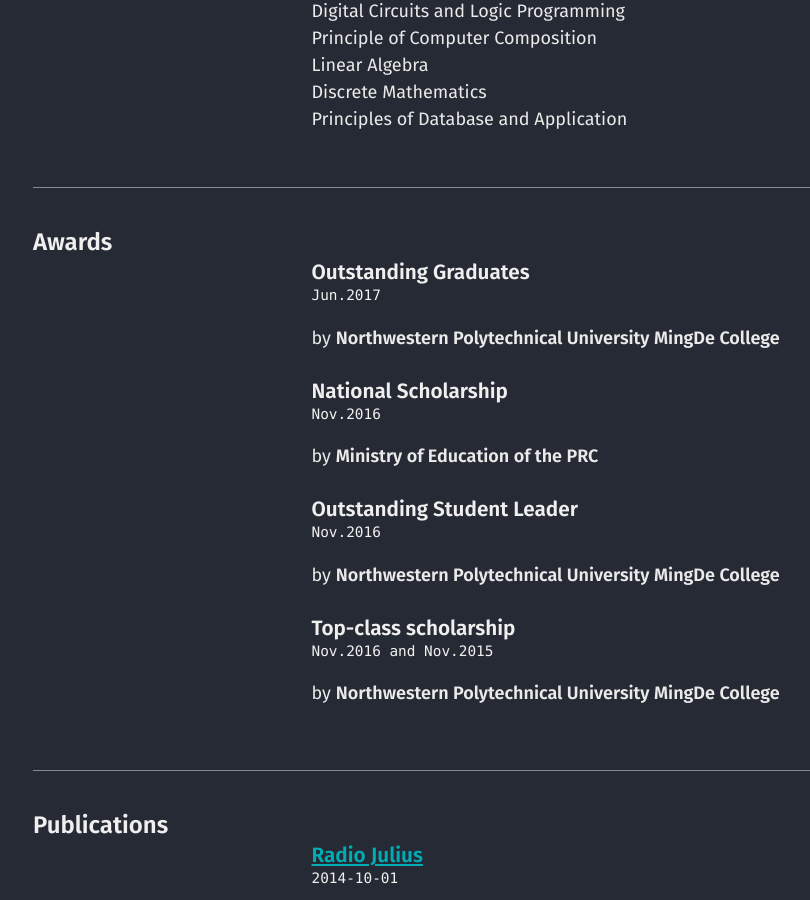
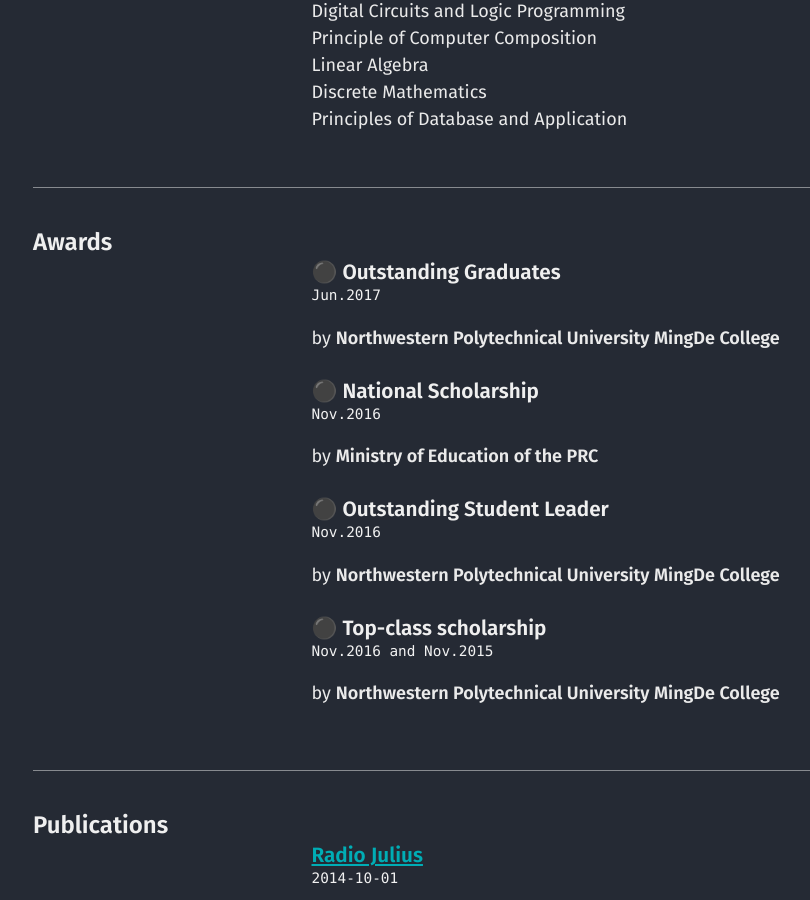
Before and after one commit to chen709847237/chen709847237, a Jekyll site: the page built from cv.md, in a window 1280 px wide and 900 px high, scrolled down 1543 px. Shown: the whole window, without its empty margins (39-849 px from the left). Built offline with Jekyll 4.4.1, drawn with Linux system fonts in a browser that asks for light colours.

```diff
--- a/_data/cv.json
+++ b/_data/cv.json
@@ -65,25 +65,25 @@
   ],
   "awards": [
     {
-      "title": "Outstanding Graduates",
+      "title": "⚫ Outstanding Graduates",
       "date": "Jun.2017",
       "awarder": "Northwestern Polytechnical University MingDe College",
       "summary": ""
     },
     {
-      "title": "National Scholarship",
+      "title": "⚫ National Scholarship",
       "date": "Nov.2016",
       "awarder": "Ministry of Education of the PRC",
       "summary": ""
     },
     {
-      "title": "Outstanding Student Leader",
+      "title": "⚫ Outstanding Student Leader",
       "date": "Nov.2016",
       "awarder": "Northwestern Polytechnical University MingDe College",
       "summary": ""
     },
     {
-      "title": "Top-class scholarship",
+      "title": "⚫ Top-class scholarship",
       "date": "Nov.2016 and Nov.2015",
       "awarder": "Northwestern Polytechnical University MingDe College",
       "summary": ""
```
